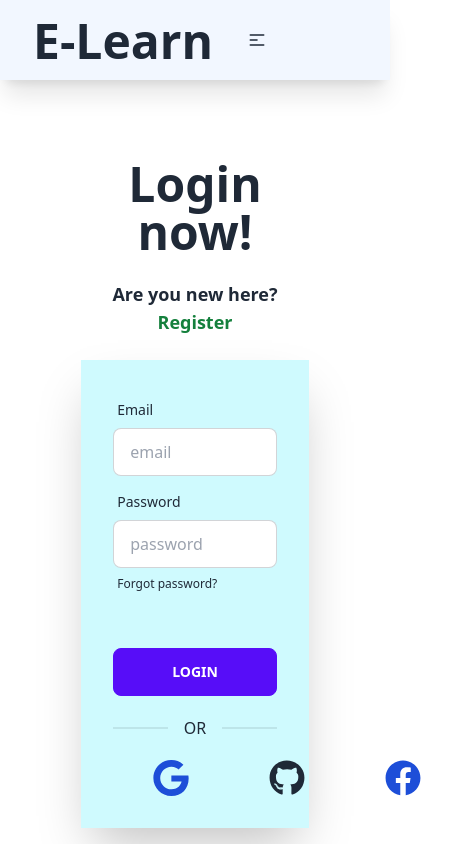
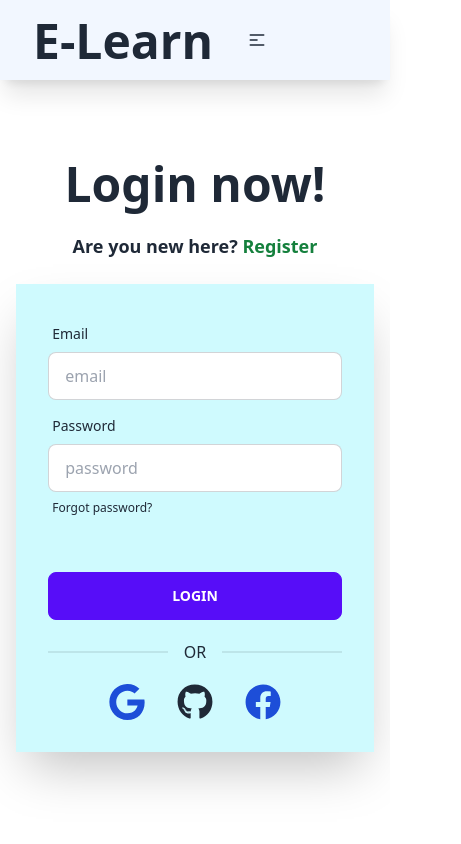
Before and after one commit to Atik2788/E-learning10, a React (Create React App) app: page /login in a window 390 px wide. Shown: the top 844 px of the page, 461 px wide, since content can reach past the window. Built offline with nearby package versions, Linux system fonts and the light colour scheme; no server answers.

Commit message:
after done responsible pblm

```diff
--- a/src/components/Sheared/Login/Login.js
+++ b/src/components/Sheared/Login/Login.js
@@ -78,7 +78,7 @@ const Login = () => {
 
   return (
     <div>
-      <Form onSubmit={handleSignIn} className="mt-20 w-7/12 mx-auto">
+      <Form onSubmit={handleSignIn} className="mt-20 lg:w-7/12 md:w-7/12 w-11/12 mx-auto">
         <div className=" ">
           <div className="text-center">
             <h1 className="text-5xl font-bold">Login now!</h1>
@@ -134,9 +134,9 @@ const Login = () => {
 
 
               <p className="flex text-center mx-auto">
-                <Link className="text-blue-700 mx-10 text-4xl  " onClick={handleGoogleLogIn}><ImGoogle/></Link>
-                <Link className=" mx-10 text-4xl  " onClick={handleGitLogIn}><FaGithub/></Link>
-                <Link className="text-blue-700 mx-10 text-4xl " onClick={handleFacebookLogIn}><FaFacebook/></Link>
+                <Link className="text-blue-700 md:mx-10 mx-4 lg:mx-10 text-4xl  " onClick={handleGoogleLogIn}><ImGoogle/></Link>
+                <Link className=" md:mx-10 lg:mx-10 text-4xl mx-4  " onClick={handleGitLogIn}><FaGithub/></Link>
+                <Link className="text-blue-700 md:mx-10 lg:mx-10 mx-4 text-4xl " onClick={handleFacebookLogIn}><FaFacebook/></Link>
             </p>
 
 
--- a/src/components/Sheared/Register/Register.js
+++ b/src/components/Sheared/Register/Register.js
@@ -56,7 +56,7 @@ const Register = () => {
 
   return (
     <div>
-      <Form onSubmit={handleSignUp} className="mt-20 w-9/12 mx-auto">
+      <Form onSubmit={handleSignUp} className="mt-20 w-11/12 md:w-9/12 lg:w-9/12 mx-auto">
         <div className="">
           <div className="text-center">
             <h1 className="text-5xl font-bold">Register now!</h1>
@@ -71,7 +71,7 @@ const Register = () => {
             </p>
           </div>
 
-          <div className="card flex-shrink-0 w-full shadow-2xl bg-cyan-100">
+          <div className=" flex-shrink-0 w-full shadow-2xl bg-cyan-100">
             <div className="card-body">
               <div className="form-control">
                 <label className="label">
```
